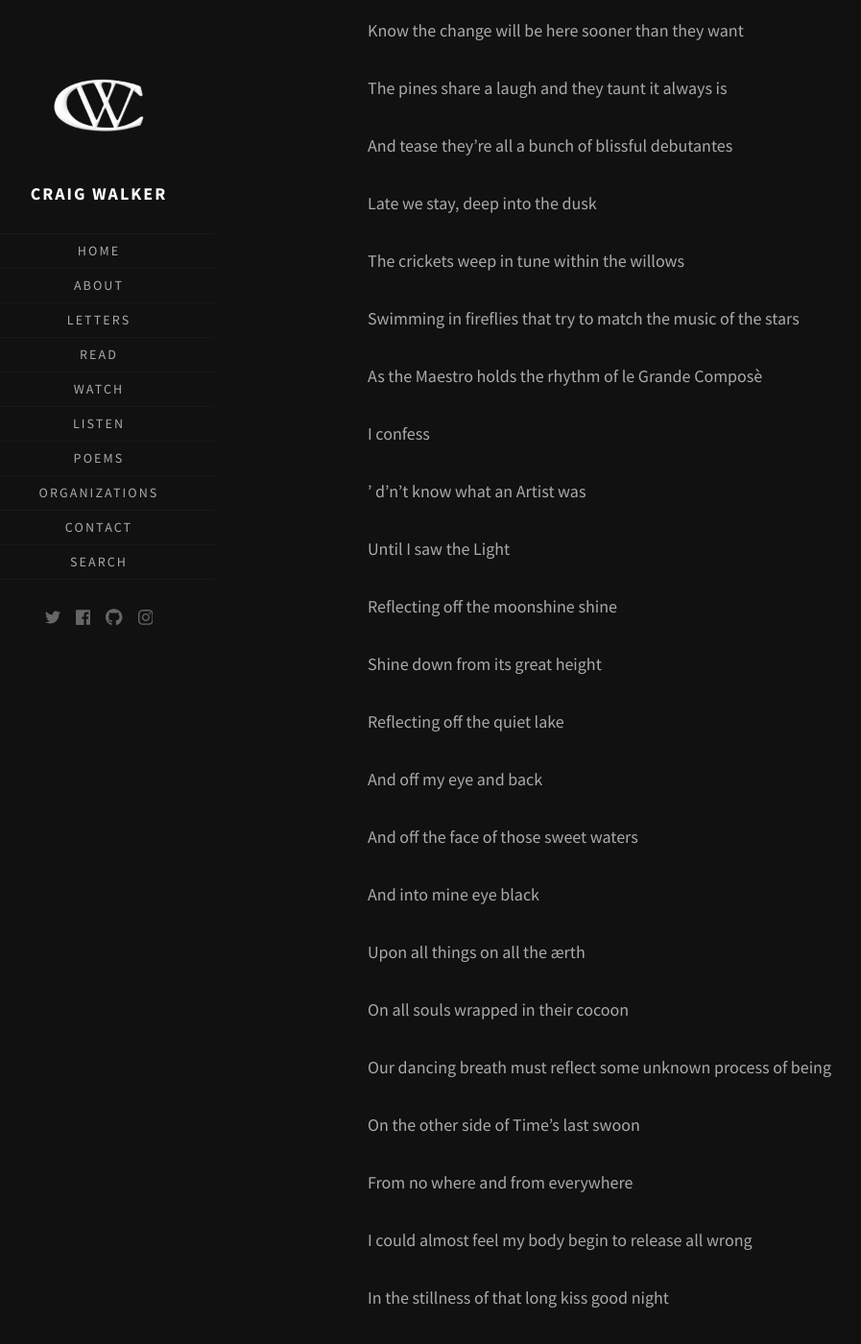
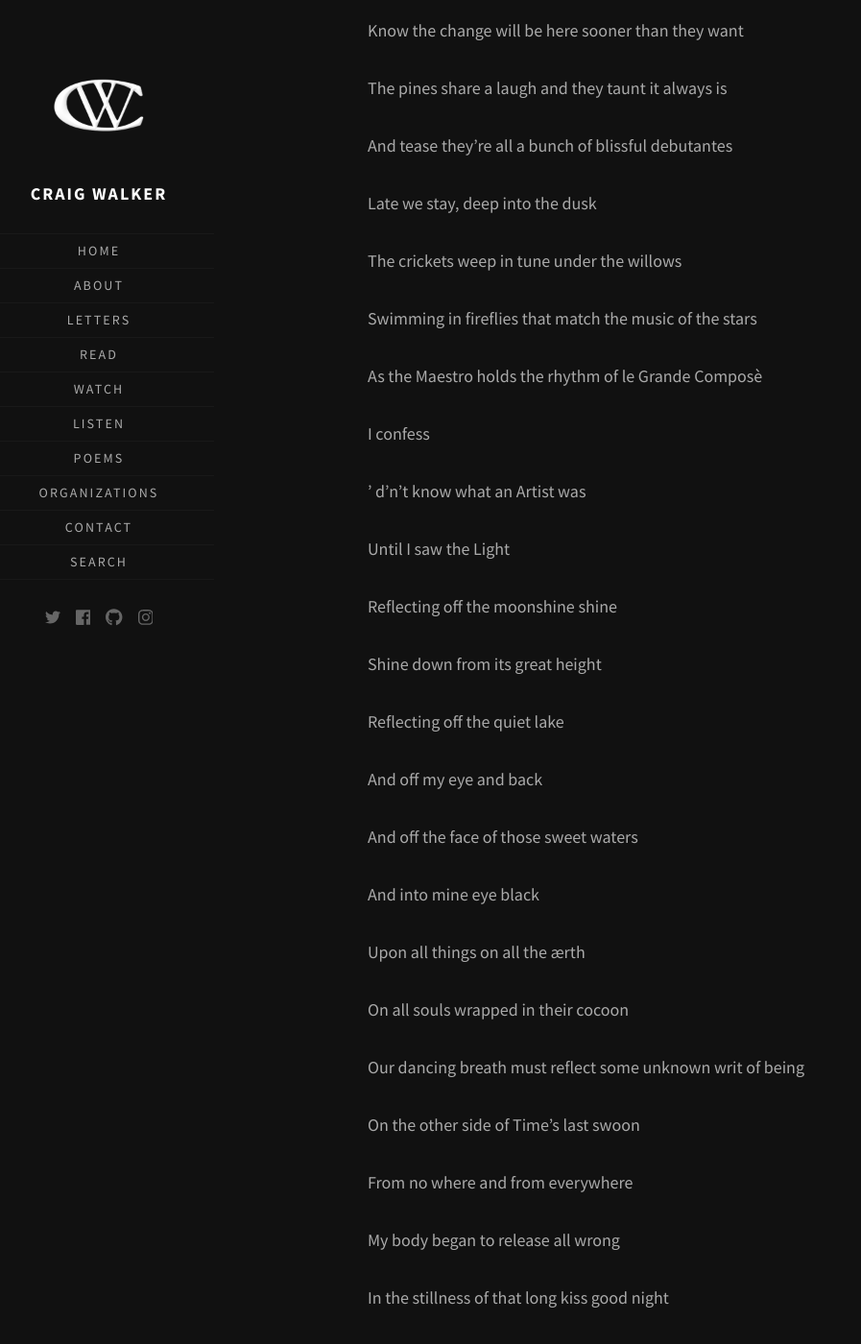
Before and after one commit to walkercraig/walkercraig, a Jekyll site: the page built from _posts/2020/2020-09-21-in-a-public-garden-late-summer.md, in a window 1280 px wide and 1400 px high, scrolled down 796 px. Shown: the whole window at 96% size, without its empty margins (47-944 px from the left). Built offline with Jekyll 4.4.1, drawn with Linux system fonts in a browser that asks for light colours; some web fonts are replaced; some of the changed text lies outside the part shown.

Commit message:
Update 2020-09-21-in-a-public-garden-late-summer.md

```diff
--- a/_posts/2020/2020-09-21-in-a-public-garden-late-summer.md
+++ b/_posts/2020/2020-09-21-in-a-public-garden-late-summer.md
@@ -32,9 +32,9 @@ And tease they're all a bunch of blissful debutantes
 
 Late we stay, deep into the dusk
 
-The crickets weep in tune within the willows
+The crickets weep in tune under the willows
 
-Swimming in fireflies that try to match the music of the stars
+Swimming in fireflies that match the music of the stars
 
 As the Maestro holds the rhythm of le Grande Composè
 
@@ -60,13 +60,13 @@ Upon all things on all the ærth
 
 On all souls wrapped in their cocoon
 
-Our dancing breath must reflect some unknown process of being
+Our dancing breath must reflect some unknown writ of being
 
 On the other side of Time's last swoon
 
 From no where and from everywhere
 
-I could almost feel my body begin to release all wrong
+My body began to release all wrong
 
 In the stillness of that long kiss good night
 
```
Also changed, not shown: other parts of _posts/2020/2020-09-21-in-a-public-garden-late-summer.md (+1 -1 lines).
